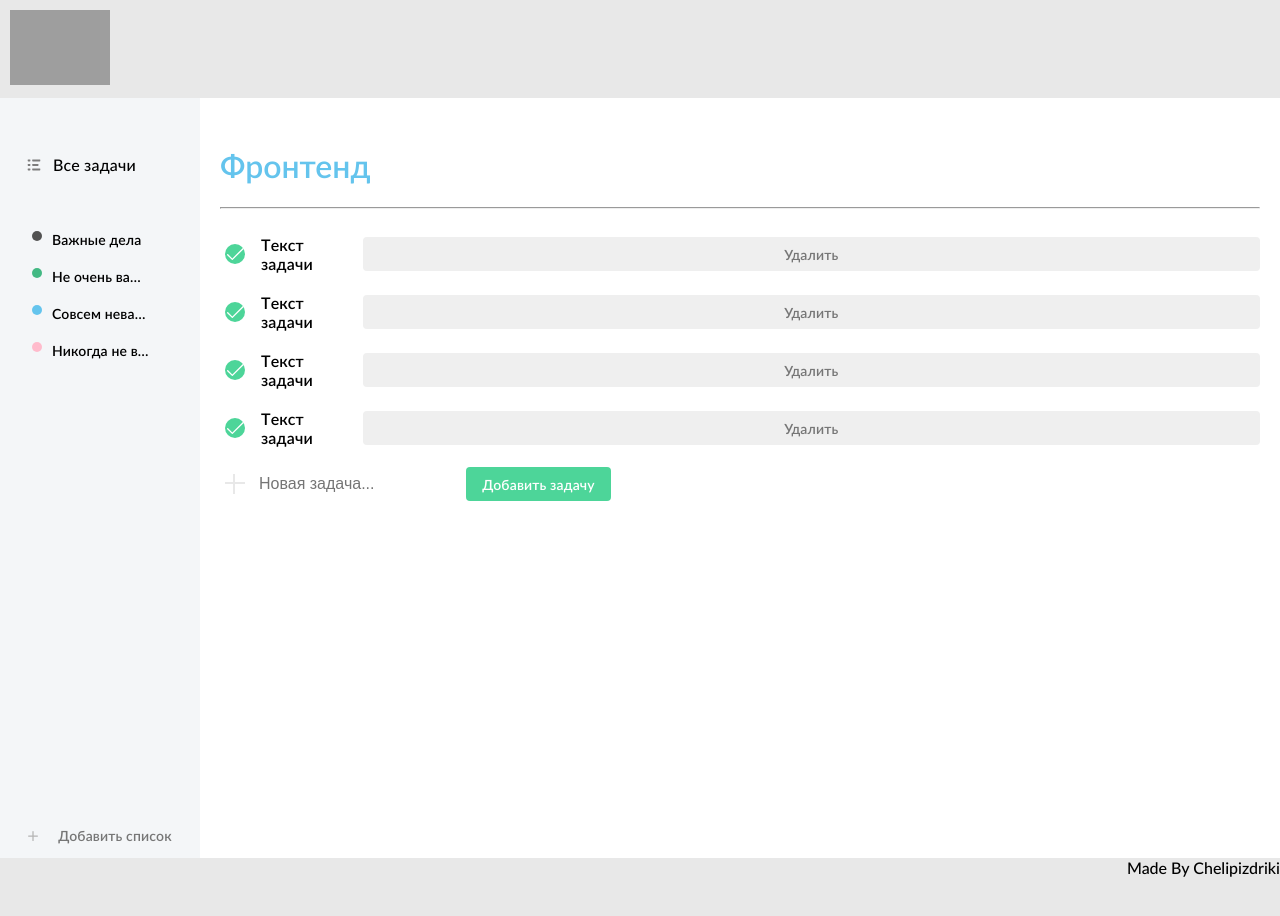
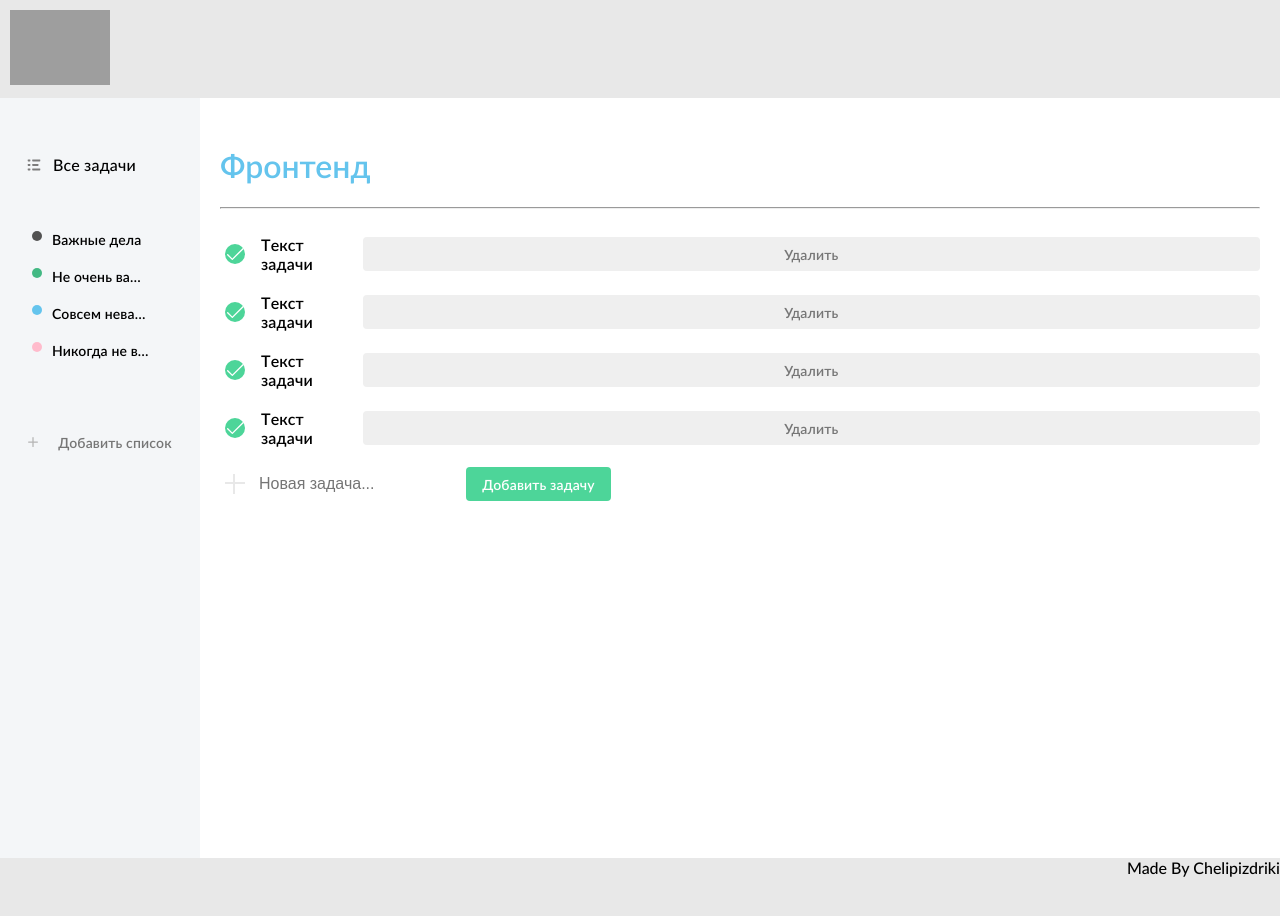
Before and after one commit to ShaggyBa/team-project-todo-app, a React (Create React App) app: page / in a window 1280 px wide. Shown: the top 916 px of the page. Built offline with nearby package versions, Linux system fonts and the light colour scheme; grey boxes are pictures that could not be loaded; the HTML template or start-up script is replaced by a standard one.

Commit message:
Правки Sidebar-а

```diff
--- a/src/components/Sidebar/Sidebar.module.css
+++ b/src/components/Sidebar/Sidebar.module.css
@@ -49,6 +49,5 @@
 .sidebar__lists {
 	margin-top: 38px;
 	max-height: 640px;
-	height: 100%;
 	overflow: hidden auto;
 }
--- a/src/components/Sidebar/Sidebar.tsx
+++ b/src/components/Sidebar/Sidebar.tsx
@@ -34,12 +34,12 @@ export const Sidebar: React.FC<ISidebar> = ({ lists }) => {
 
   return (
     <aside className={s.sidebar}>
-      <ul className={s.sidebar__filters}>
+      {listsMap.length > 0 && <ul className={s.sidebar__filters}>
         <li className={s.sidebar__filters__item}>
           <ListIcon />
           <span>Все задачи</span>
         </li>
-      </ul>
+      </ul>}
       <ul className={s.sidebar__lists}>{listsMap}</ul>
       <VariantBtn onClick={handleShowPopover} variant="add-list">
         <PlusIcon />
--- a/src/components/VariantBtn/VariantBtn.module.css
+++ b/src/components/VariantBtn/VariantBtn.module.css
@@ -17,6 +17,7 @@
 	width: 160px;
 	background-color: transparent;
 	transition: background-color 0.3s ease-in-out;
+	margin-top: 56px;
 }
 
 .variantBtn.add-list svg {
```
